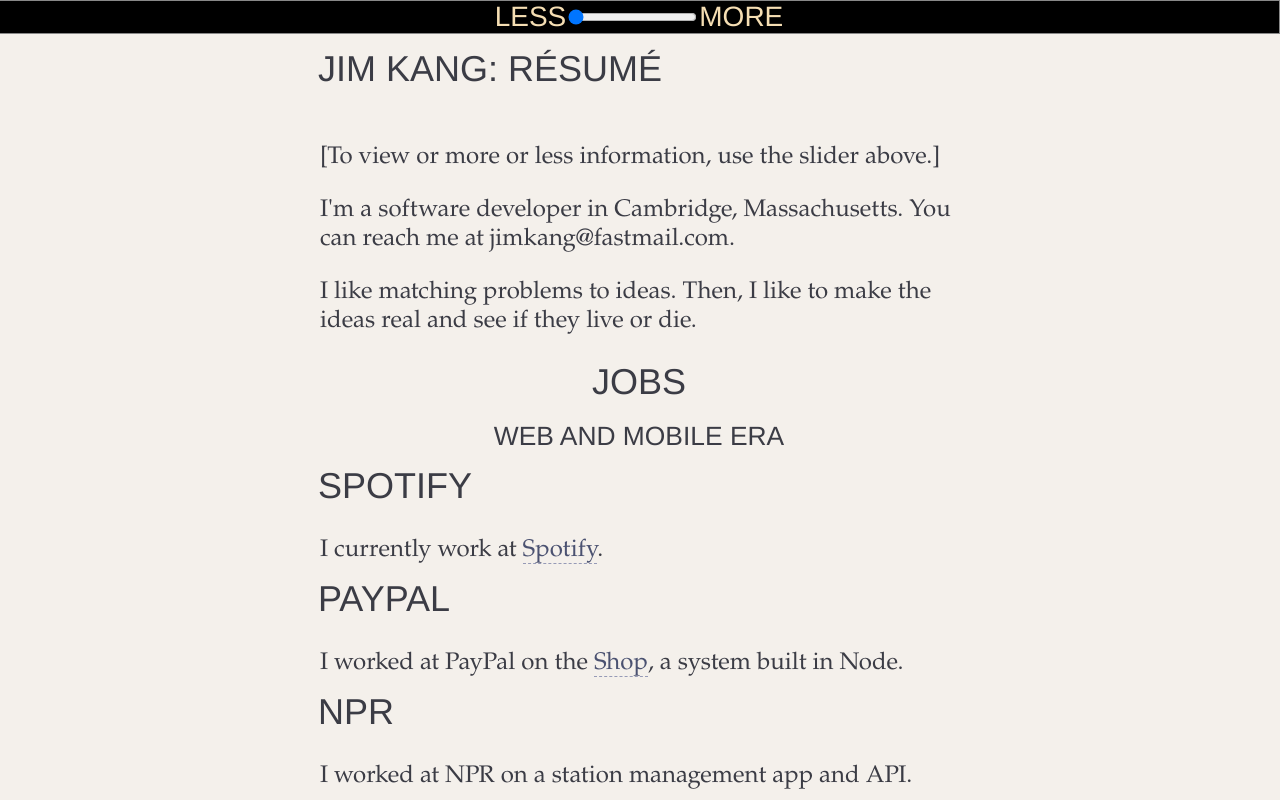
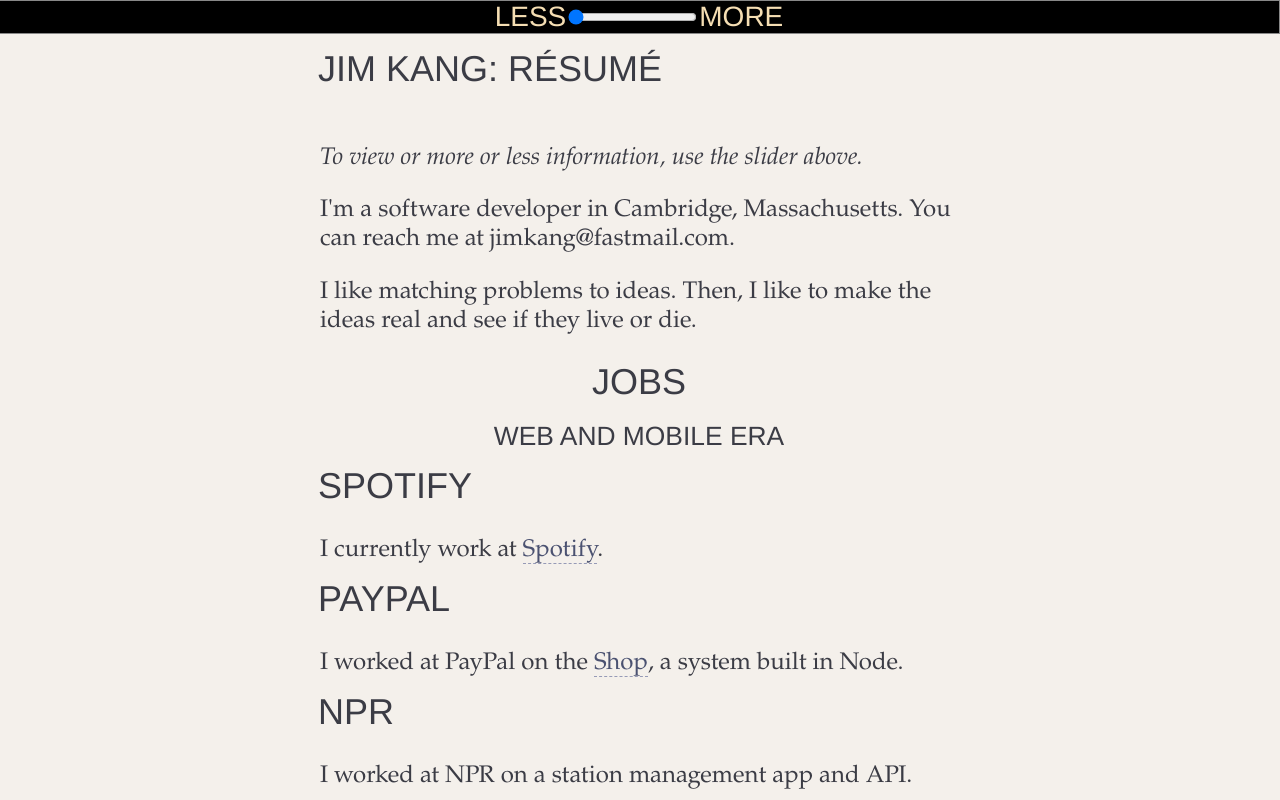
Before and after one commit to jimkang/resume, a plain HTML site: page index.html in a window 1280 px wide. Shown: the top 800 px of the page. Drawn offline with Linux system fonts and the light colour scheme; a web font is replaced by a local one.

Commit message:
Instruction style.

```diff
--- a/index.html
+++ b/index.html
@@ -87,7 +87,7 @@
     <ul class="sprig level-1" id="content-root">
       <li class="title">Jim Kang: Résumé</li>
       <li class="sprigbody">
-        <p>[To view or more or less information, use the slider above.]</p>
+        <p class="instructions">To view or more or less information, use the slider above.</p>
         <p>
           I'm a software developer in Cambridge, Massachusetts. You can reach me
           at jimkang@fastmail.com.
--- a/resume.css
+++ b/resume.css
@@ -215,6 +215,10 @@
   margin-bottom: 1.5em;
 }
 
+.instructions {
+  font-style: italic;
+}
+
 @media (max-width: 568px) {
   body {
     font-size: 18px;
```
